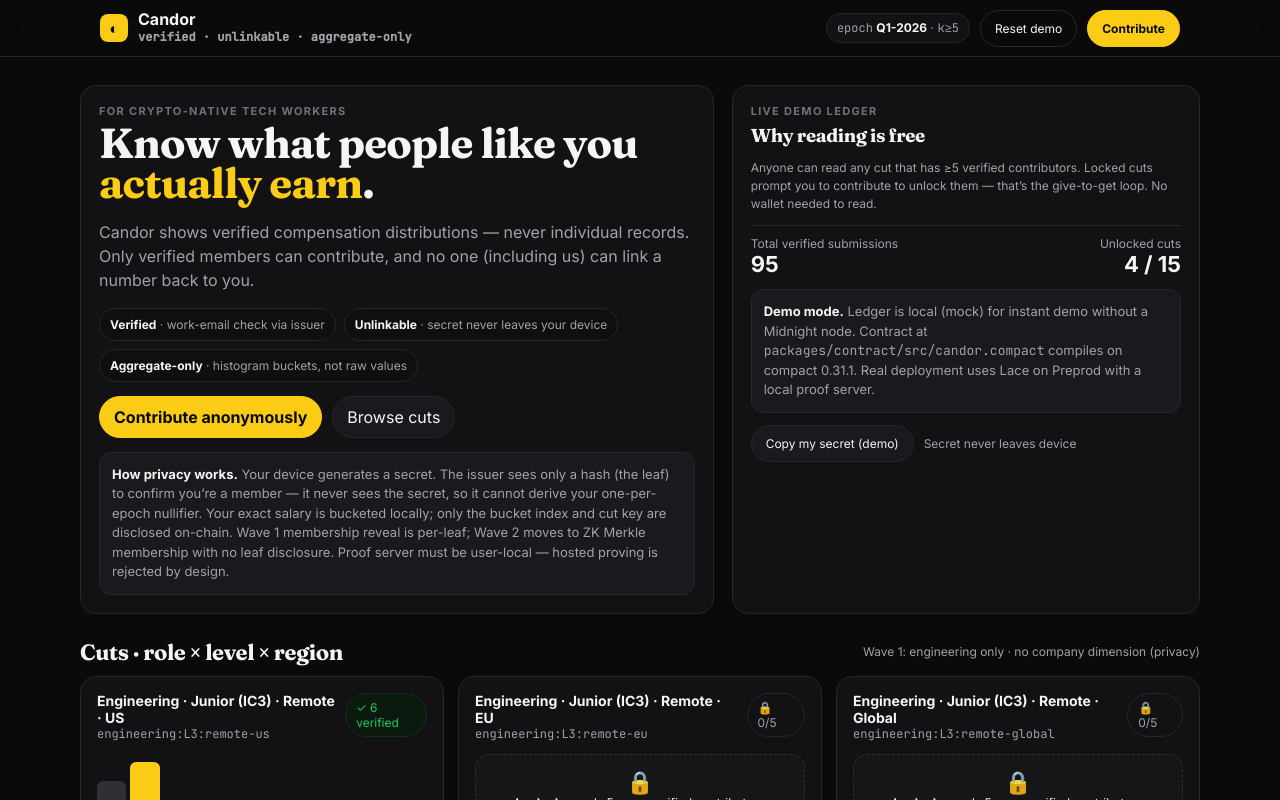
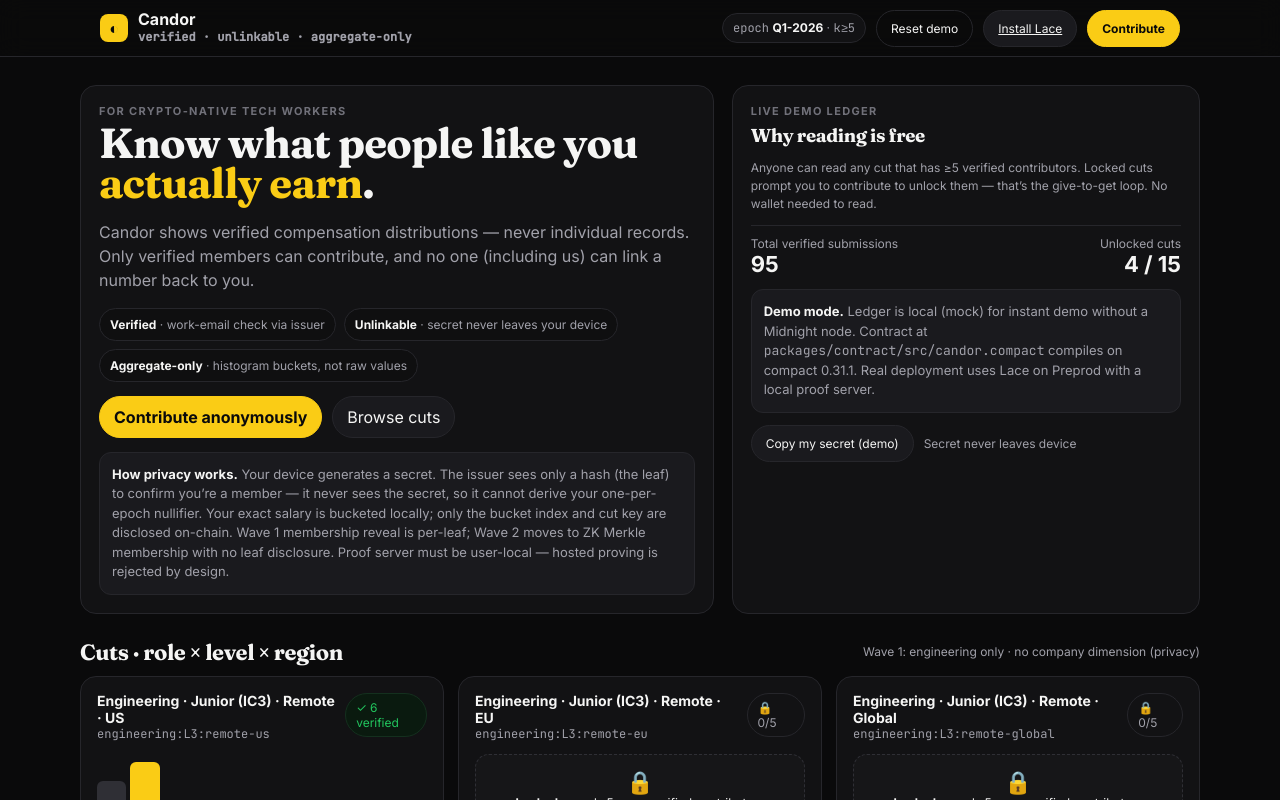
Before and after one commit to PhiBao/candor, a React (Vite) app in the folder apps/web/: page / in a window 1280 px wide. Shown: the top 800 px of the page. Built offline with nearby package versions, Linux system fonts and the light colour scheme; what @midnight-ntwrk/compact-runtime would draw is missing.

Commit message:
fix(web): always-visible Lace CTA — install link when extension not detected, re-check on focus

```diff
--- a/apps/web/src/App.tsx
+++ b/apps/web/src/App.tsx
@@ -49,6 +49,15 @@
     (window as any).__candorChain = chain;
   }, [chain]);
   const [operatorOpen, setOperatorOpen] = useState(false);
+  const [laceReady, setLaceReady] = useState(() => isLaceAvailable());
+  useEffect(() => {
+    // extensions inject after page load — re-check on focus and briefly after mount
+    const recheck = () => setLaceReady(isLaceAvailable());
+    const t1 = setTimeout(recheck, 1500);
+    const t2 = setTimeout(recheck, 5000);
+    window.addEventListener("focus", recheck);
+    return () => { clearTimeout(t1); clearTimeout(t2); window.removeEventListener("focus", recheck); };
+  }, []);
   const contractAddress = getStoredContractAddress();
 
   // keep ledger in sync with storage events (demo)
@@ -94,14 +103,17 @@
             <button className="btn btn-ghost small" onClick={() => { resetLedger(); setLedger(loadLedger()); showToast("Demo ledger reset"); }}>
               Reset demo
             </button>
-            {isLaceAvailable() && (
-              chain ? (
-                <span className="badge" title={contractAddress ?? "no contract yet"}>
-                  <span className="mono small">chain</span> <strong>Preprod ✓</strong>
-                </span>
-              ) : (
-                <button className="btn small" onClick={connectChain}>Connect Lace</button>
-              )
+            {chain ? (
+              <span className="badge" title={contractAddress ?? "no contract yet"}>
+                <span className="mono small">chain</span> <strong>Preprod ✓</strong>
+              </span>
+            ) : laceReady ? (
+              <button className="btn small" onClick={connectChain}>Connect Lace</button>
+            ) : (
+              <a className="btn small" href="https://www.lace.io/" target="_blank" rel="noreferrer"
+                 title="Install the Lace extension (with Midnight support), then reload this page">
+                Install Lace
+              </a>
             )}
             {chain && (
               <button className="btn btn-ghost small" onClick={() => setOperatorOpen(true)} title="Deploy / enroll / epoch">Operator</button>
```
